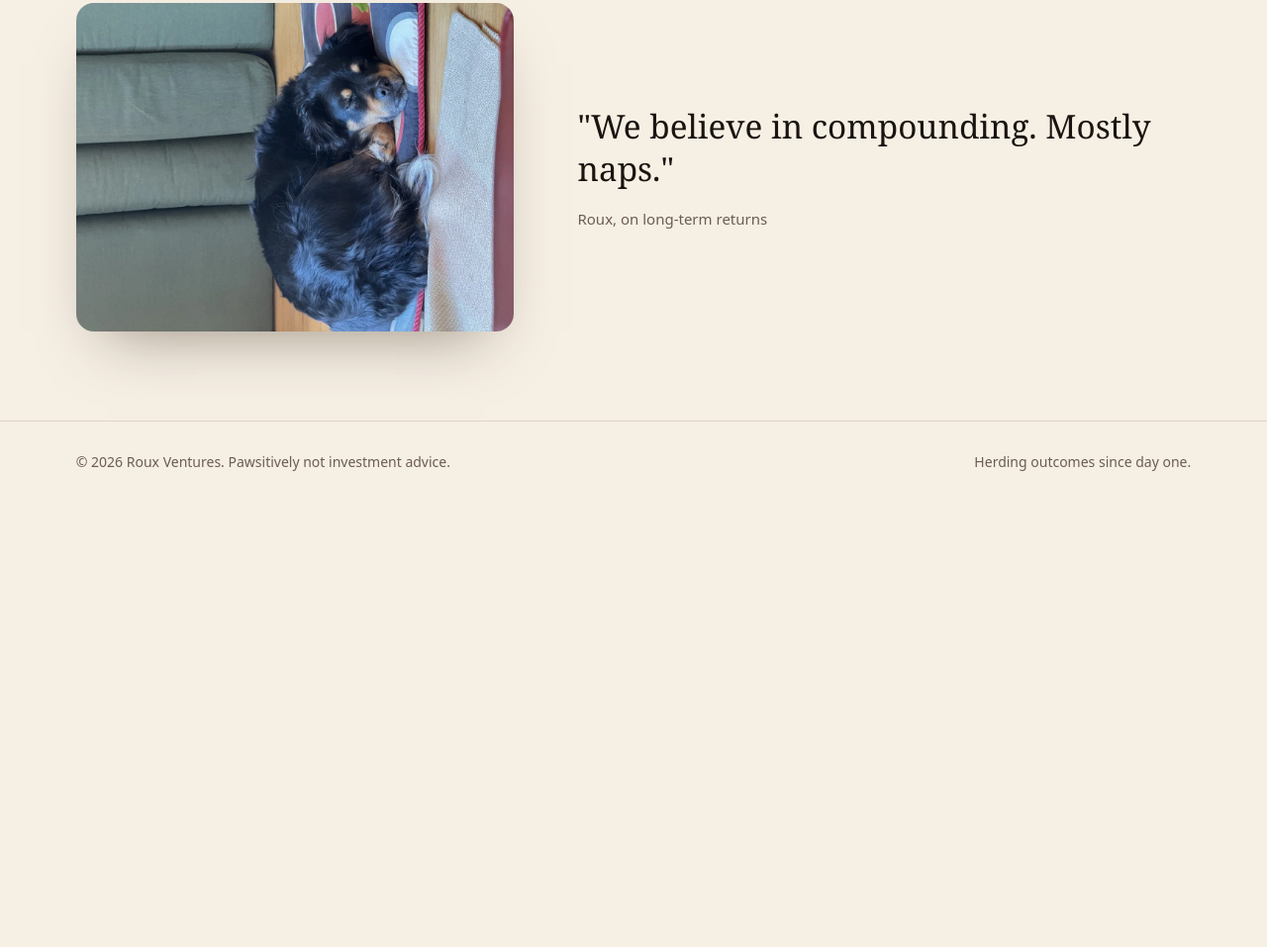
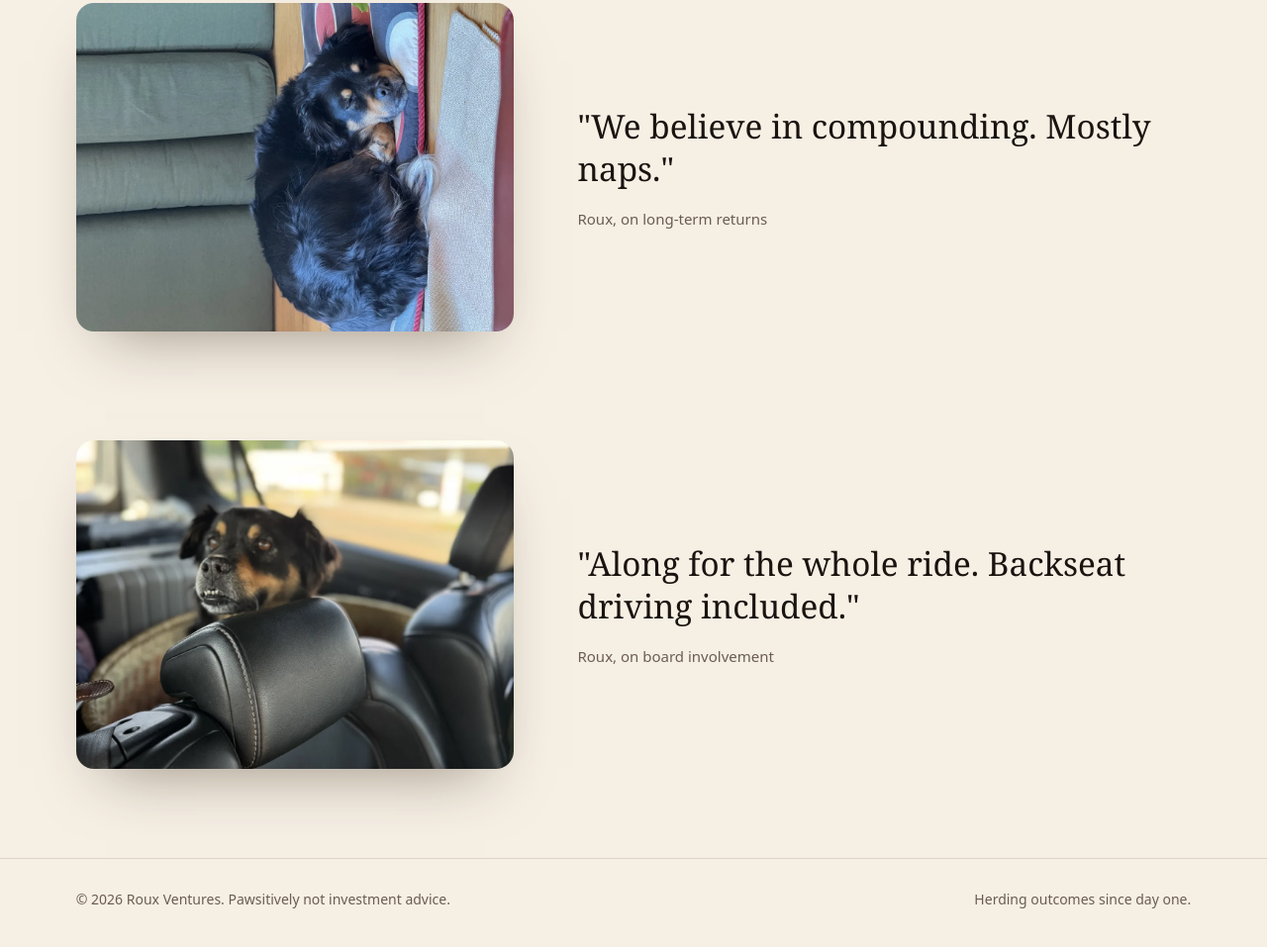
Before and after one commit to sbeaton09/roux-ventures, a plain HTML site: page index.html in a window 1280 px wide. Shown: the part 7626-8583 px from the top of the page at 99% size. Before the commit the page ends 8155 px from the top, so only its background shows below. Drawn offline with Linux system fonts and the light colour scheme.

Commit message:
Add car photo

```diff
--- a/index.html
+++ b/index.html
@@ -62,6 +62,7 @@ footer{padding:30px 6vw 50px;border-top:1px solid var(--line);color:var(--mut);f
 <section class="thesis"><div><blockquote>"Long-term vision. We are always looking ahead."</blockquote><cite>Roux, on strategy</cite></div><div class="ph"><img src="img/roux11.webp" alt="Roux in profile"></div></section>
 <section class="thesis"><div class="ph"><img src="img/roux12.webp" alt="Roux in a yellow life jacket"></div><div><blockquote>"Downside protection is non-negotiable."</blockquote><cite>Roux, on risk management</cite></div></section>
 <section class="thesis"><div class="ph"><img src="img/roux13.webp" alt="Roux curled up asleep on a cushion"></div><div><blockquote>"We believe in compounding. Mostly naps."</blockquote><cite>Roux, on long-term returns</cite></div></section>
+<section class="thesis"><div class="ph"><img src="img/roux14.webp" alt="Roux riding in the back seat of a car"></div><div><blockquote>"Along for the whole ride. Backseat driving included."</blockquote><cite>Roux, on board involvement</cite></div></section>
 <footer><span>© 2026 Roux Ventures. Pawsitively not investment advice.</span><span>Herding outcomes since day one.</span></footer>
 <script>/* paw prints trailing the dog */const tr=document.querySelector('.track');for(let i=0;i<14;i++){const p=document.createElementNS('http://www.w3.org/2000/svg','svg');p.setAttribute('viewBox','0 0 20 20');p.setAttribute('class','paw');p.innerHTML='<g fill="#b5743a"><ellipse cx="10" cy="13" rx="5" ry="4"/><circle cx="4" cy="7" r="2"/><circle cx="8" cy="4" r="2"/><circle cx="12" cy="4" r="2"/><circle cx="16" cy="7" r="2"/></g>';p.style.left=(i*7.3+2)+'%';p.style.animationDelay=(i*0.8)+'s';p.style.bottom=(i%2?2:14)+'px';tr.appendChild(p)}</script>
 </body></html>
```
Also changed, not shown: img/roux14.webp (added).
